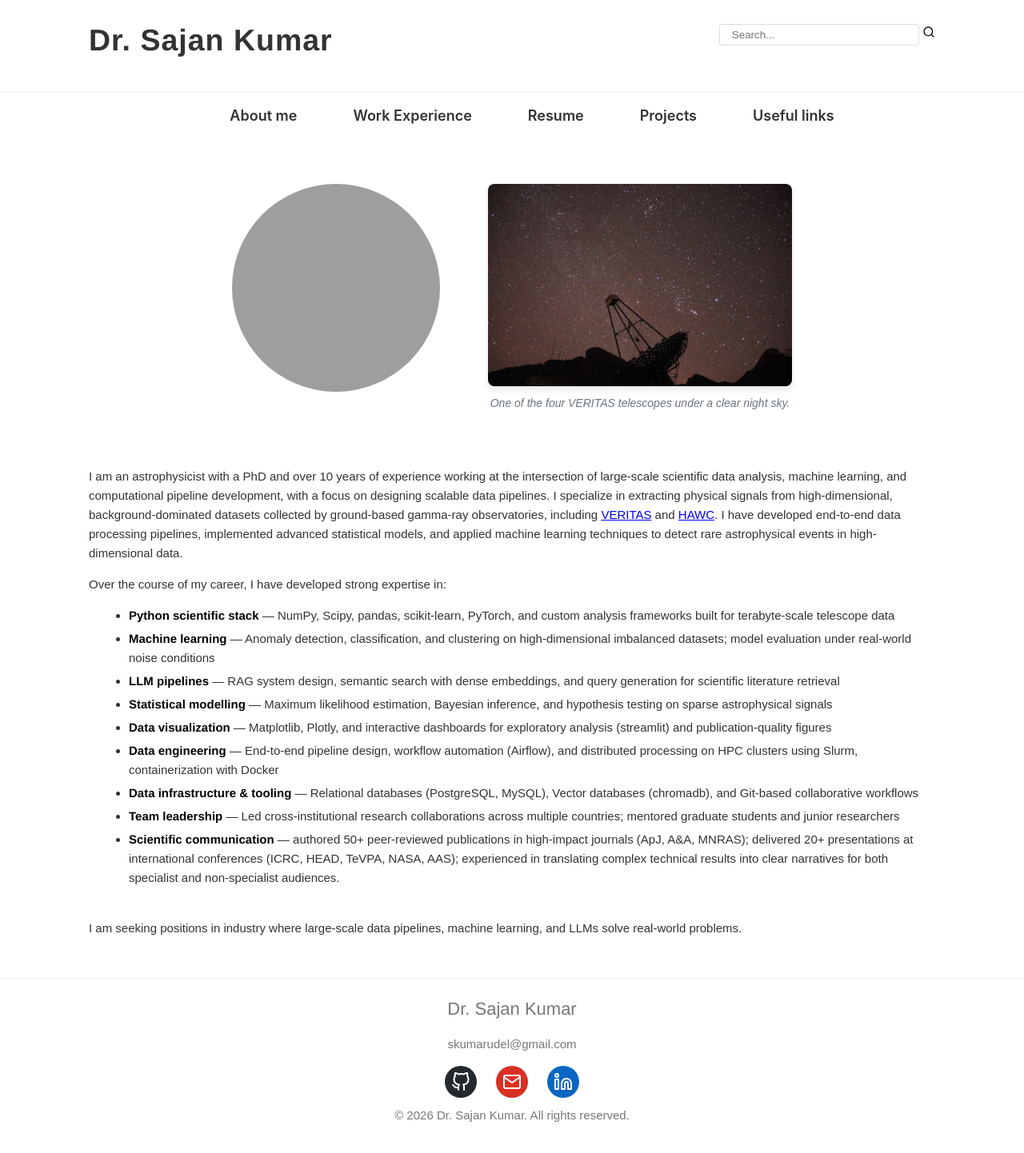
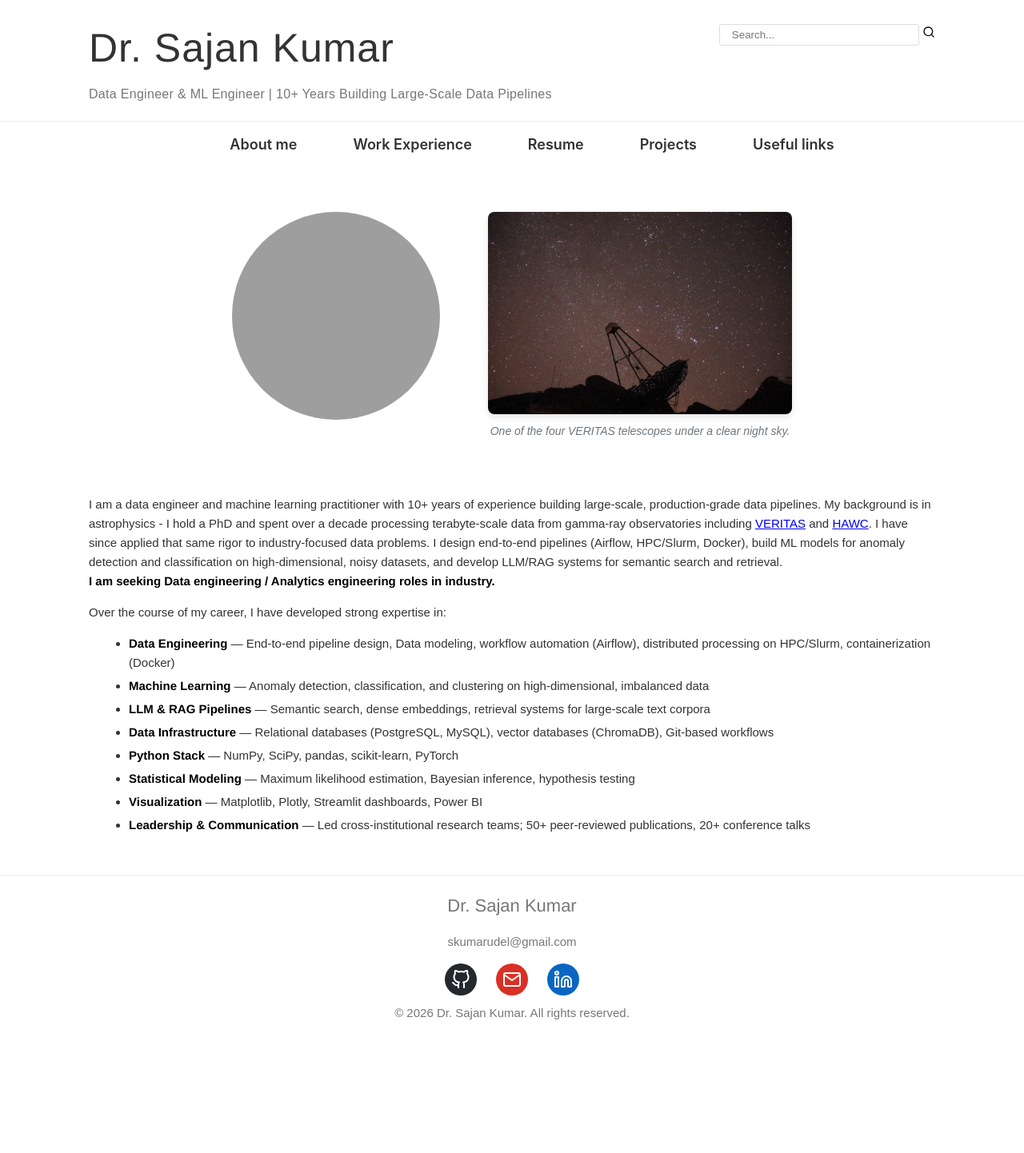
Before and after one commit to skumarudel/skumarudel.github.io, a Jekyll site: the page built from index.md, in a window 1280 px wide. Shown: the whole page at 80% size. Built offline with Jekyll 4.4.1, drawn with Linux system fonts in a browser that asks for light colours; after the commit the page ends 1314 px from its top, so only the background shows below that; grey boxes are pictures that could not be loaded.

Commit message:
Update About me headline, title, and bio

```diff
--- a/_config.yml
+++ b/_config.yml
@@ -21,7 +21,7 @@
 title: Dr. Sajan Kumar
 email: skumarudel@gmail.com
 description: >- # this means to ignore newlines until "baseurl:"
-  I am Sajan Kumar, a Data scientist and Astrophysicist.
+  I am Sajan Kumar, a Data engineer and Astrophysicist.
   On this site, I share my projects, blogs, and thoughts on Data science, Data engineering and Astrophysics.
 
 baseurl: "" # the subpath of your site, e.g. /blog
--- a/_data/bio.yml
+++ b/_data/bio.yml
@@ -1,27 +1,23 @@
 name: "Dr. Sajan Kumar"
-title: "Data Scientist"
+title: "Data Engineer"
+headline: "Data Engineer & ML Engineer | 10+ Years Building Large-Scale Data Pipelines"
 bio: |
-  I am an astrophysicist with a PhD and over 10 years of experience working at the intersection of large-scale scientific data analysis, machine learning, and computational pipeline development, with a focus on designing scalable data pipelines.
-  I specialize in extracting physical signals from high-dimensional, background-dominated datasets collected by ground-based gamma-ray observatories, including [VERITAS](https://veritas.sao.arizona.edu) and [HAWC](https://www.hawc-observatory.org). I have developed end-to-end data processing pipelines, implemented advanced statistical models, and applied machine learning techniques to detect rare astrophysical events in high-dimensional data.
+  I am a data engineer and machine learning practitioner with 10+ years of experience building large-scale, production-grade data pipelines.
+  My background is in astrophysics - I hold a PhD and spent over a decade processing terabyte-scale data from gamma-ray observatories including [VERITAS](https://veritas.sao.arizona.edu) and [HAWC](https://www.hawc-observatory.org).
+  I have since applied that same rigor to industry-focused data problems. I design end-to-end pipelines (Airflow, HPC/Slurm, Docker), build ML models for anomaly detection and classification on high-dimensional, noisy datasets, and develop LLM/RAG systems for semantic search and retrieval.
+  <br>
+  **I am seeking Data engineering / Analytics engineering roles in industry.**
 
   Over the course of my career, I have developed strong expertise in:
-   - **Python scientific stack** — NumPy, Scipy, pandas, scikit-learn, PyTorch, and custom analysis frameworks built for terabyte-scale telescope data
-   - **Machine learning** — Anomaly detection, classification, and clustering on high-dimensional imbalanced datasets; model evaluation under real-world noise conditions
-   - **LLM pipelines** — RAG system design, semantic search with dense embeddings, and query generation for scientific literature retrieval
-   - **Statistical modelling** — Maximum likelihood estimation, Bayesian inference, and hypothesis testing on sparse astrophysical signals
-   - **Data visualization** —  Matplotlib, Plotly, and interactive dashboards for exploratory analysis (streamlit) and publication-quality figures
-   - **Data engineering** — End-to-end pipeline design, workflow automation (Airflow), and distributed processing on HPC clusters using Slurm, containerization with Docker
-   - **Data infrastructure & tooling** — Relational databases (PostgreSQL, MySQL), Vector databases (chromadb), and Git-based collaborative workflows
-   - **Team leadership** — Led cross-institutional research collaborations across multiple countries; mentored graduate students and junior researchers
-   - **Scientific communication** — authored 50+ peer-reviewed publications
-    in high-impact journals (ApJ, A&A, MNRAS); delivered 20+ presentations
-    at international conferences (ICRC, HEAD, TeVPA, NASA, AAS); experienced in
-    translating complex technical results into clear narratives for
-    both specialist and non-specialist audiences.
 
-
-  <br>
-  I am seeking positions in industry where large-scale data pipelines, machine learning, and LLMs solve real-world problems.
+  - **Data Engineering** — End-to-end pipeline design, Data modeling, workflow automation (Airflow), distributed processing on HPC/Slurm, containerization (Docker)
+  - **Machine Learning** — Anomaly detection, classification, and clustering on high-dimensional, imbalanced data
+  - **LLM & RAG Pipelines** — Semantic search, dense embeddings, retrieval systems for large-scale text corpora
+  - **Data Infrastructure** — Relational databases (PostgreSQL, MySQL), vector databases (ChromaDB), Git-based workflows
+  - **Python Stack** — NumPy, SciPy, pandas, scikit-learn, PyTorch
+  - **Statistical Modeling** — Maximum likelihood estimation, Bayesian inference, hypothesis testing
+  - **Visualization** — Matplotlib, Plotly, Streamlit dashboards, Power BI
+  - **Leadership & Communication** — Led cross-institutional research teams; 50+ peer-reviewed publications, 20+ conference talks
 
 
 email: skumarudel@gmail.com
--- a/_includes/header.html
+++ b/_includes/header.html
@@ -1,7 +1,12 @@
 <!DOCTYPE html>
 <header>
   <div class="container">
-    <h1 class="site-title"><a href="{{ site.baseurl }}/">{{ site.data.bio.name }}</a></h1>
+    <div class="site-branding">
+      <h1 class="site-title"><a href="{{ site.baseurl }}/">{{ site.data.bio.name }}</a></h1>
+      {% if page.url == '/' and site.data.bio.headline %}
+      <p class="site-headline">{{ site.data.bio.headline }}</p>
+      {% endif %}
+    </div>
     <div class="search-container">
       <input type="text" placeholder="Search..." id="search-input">
       <button onclick="performSearch()" data-baseurl="{{ site.baseurl }}"><img src="{{ site.baseurl }}/assets/images/search-icon.svg" alt="Search"></button>
--- a/assets/css/style.css
+++ b/assets/css/style.css
@@ -154,12 +154,25 @@ header {
   border-bottom: 1px solid var(--color-border);
 }
 
+.site-branding {
+  display: inline-block;
+}
+
 .site-title {
   display: inline-block;
   font-family: var(--font-family-headings), sans-serif;
   font-size: var(--font-size-h3); /* Using h3 size for site title */
   font-weight: 500;
   letter-spacing: 1px;
+  margin: 0;
+}
+
+.site-headline {
+  margin: var(--spacing-xs) 0 0;
+  font-size: var(--font-size-base);
+  font-weight: 400;
+  color: var(--color-text-muted, #555);
+  letter-spacing: 0.3px;
 }
 
 .site-title a {
```
